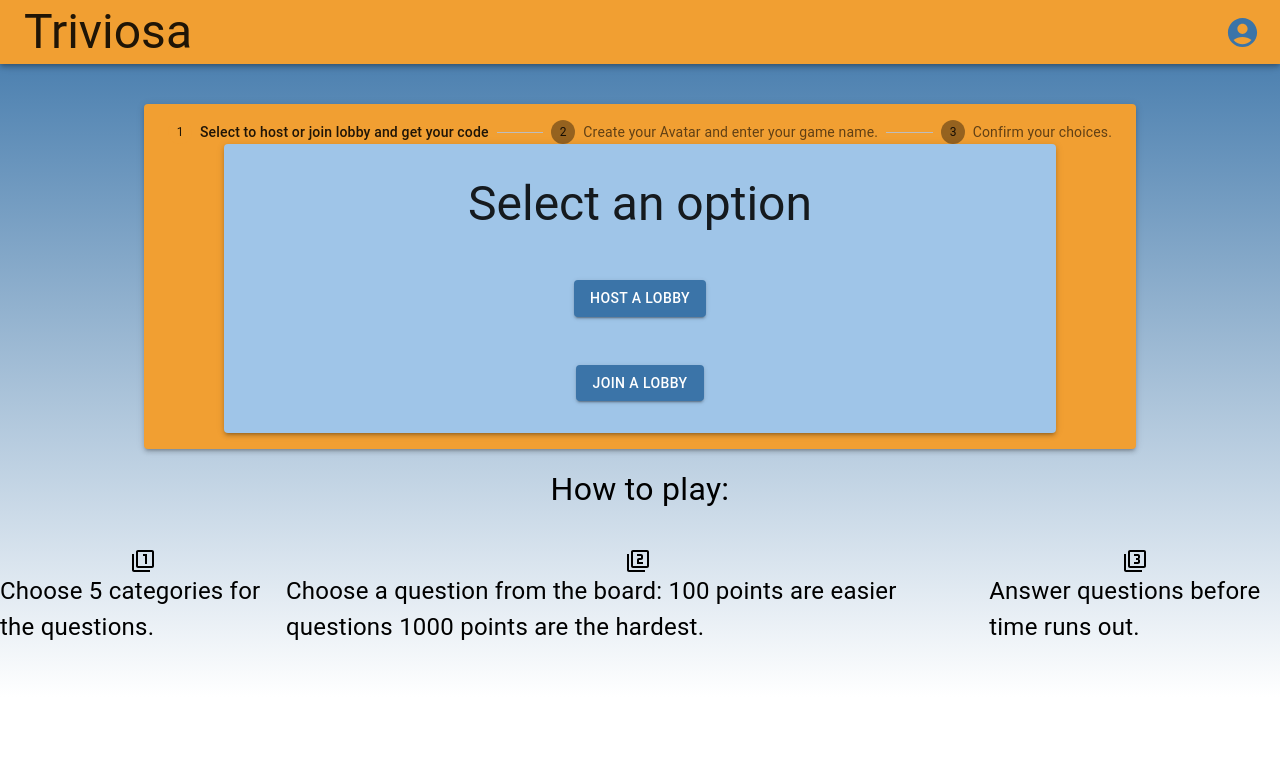
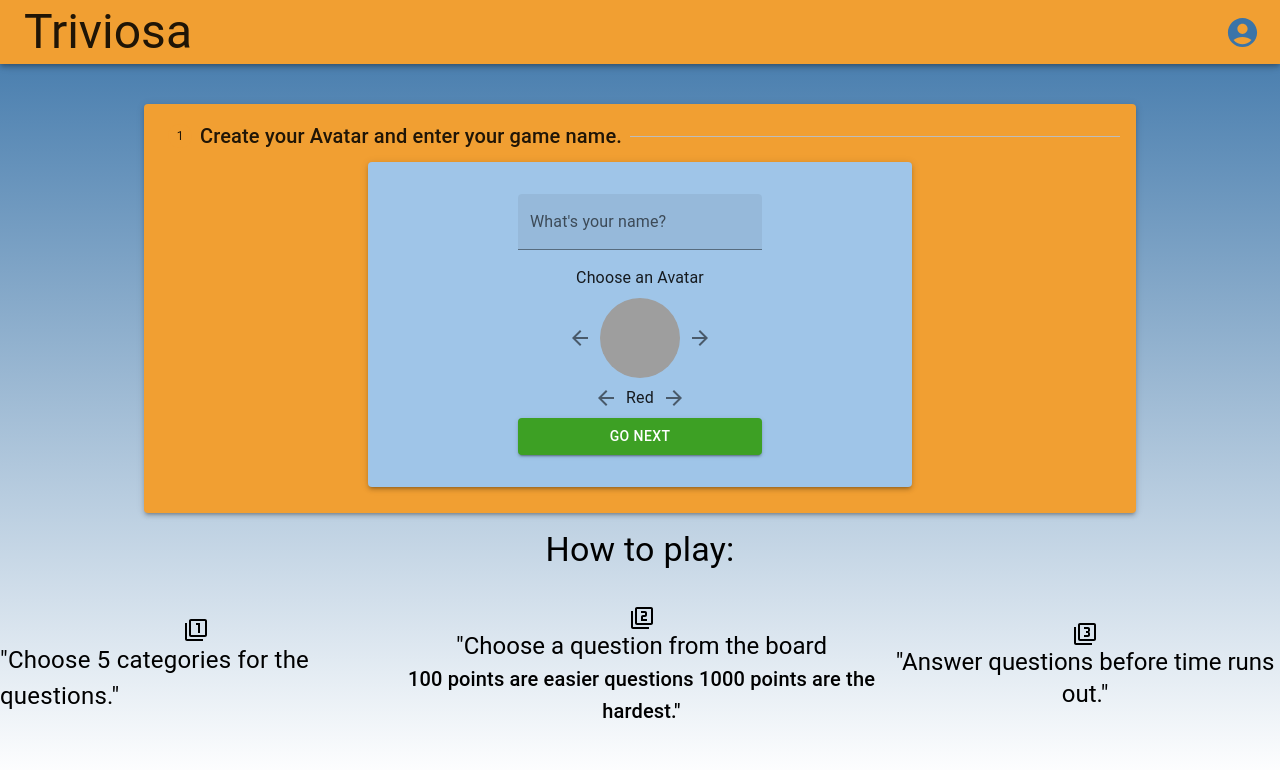
Before and after one commit to The-Older-Ones/frontend-project, a React (Create React App) app: page / in a window 1280 px wide. Shown: the top 770 px of the page. Built offline with nearby package versions, Linux system fonts and the light colour scheme; grey boxes are pictures that could not be loaded.

Commit message:
Design der Landing Page

```diff
--- a/src/components/landingPageComponents/LandingPage.js
+++ b/src/components/landingPageComponents/LandingPage.js
@@ -1,5 +1,5 @@
 import React from "react";
-import { Box, Typography, useTheme } from "@mui/material";
+import { Box, Typography, useTheme, Stack } from "@mui/material";
 import { Filter1, Filter2, Filter3 } from "@mui/icons-material";
 import Header from "./modularComponents/Header";
 import LobbyCreation from "./modularComponents/LobbyCreation";
@@ -59,12 +59,23 @@ function LandingPage() {
         <Header />
         <LobbyCreation />
         <Box style={howToPlayStyle}>
-          <Typography fontSize={"2rem"}>How to play:</Typography>
+          <Typography variant="h4">How to play:</Typography>
           <ul style={howToPlayListStyle}>
             {[
-              "Choose 5 categories for the questions.",
-              "Choose a question from the board: 100 points are easier questions 1000 points are the hardest.",
-              "Answer questions before time runs out.",
+              <Typography variant="5" style={{ textAlign: "center", justifyContent: "center" }}>
+                "Choose 5 categories for the questions."
+              </Typography>,
+              <Stack direction="column">
+                <Typography variant="h5" style={{ textAlign: "center", justifyContent: "center" }}>
+                  "Choose a question from the board
+                </Typography>
+                <Typography variant="h6" style={{ textAlign: "center", justifyContent: "center" }}>
+                  100 points are easier questions 1000 points are the hardest."
+                </Typography>
+              </Stack>,
+              <Typography variant="h5" style={{ textAlign: "center", justifyContent: "center" }}>
+                "Answer questions before time runs out."
+              </Typography>
             ].map((text, index) => (
               <li key={index} style={listItemStyle}>
                 {numberedIcons[index]}
--- a/src/components/landingPageComponents/modularComponents/LobbyCreation.js
+++ b/src/components/landingPageComponents/modularComponents/LobbyCreation.js
@@ -21,9 +21,9 @@ function LobbyCreation() {
   const getStepContent = (switchIndex) => {
     switch (switchIndex) {
       case 0:
+        return <CreateAvatar />;
+      case 1:
         return <LobbyChoice />;
-      case 1:
-        return <CreateAvatar />;
       case 2:
         return <ConfirmLobby />;
       default:
@@ -41,28 +41,40 @@ function LobbyCreation() {
         flexDirection: "column",
         padding: theme.spacing(2),
         width: "75%",
+        height: "75%",
         backgroundColor: theme.palette.primary.main,
         borderRadius: "4px",
       }}
     >
       <Box id="lobbyCreation">
-        <Stepper activeStep={activeStep}>
-          <Step key={0}>
+        <Stepper activeStep={activeStep} >
+          <Step key={0} style={{ display: activeStep === 0 ? "block" : "none" }}>
             <StepLabel>
-              Select to host or join lobby and get your code
+              <Typography variant="h6">
+                Create your Avatar and enter your game name.
+              </Typography>
             </StepLabel>
           </Step>
-          <Step key={1}>
-            <StepLabel>Create your Avatar and enter your game name.</StepLabel>
+          <Step key={1} style={{ display: activeStep === 1 ? "block" : "none" }}>
+            <StepLabel>
+            <Typography variant="h6">
+              Select to host or join lobby and get your code
+              </Typography>
+            </StepLabel>
           </Step>
-          <Step key={2} last>
-            <StepLabel>Confirm your choices.</StepLabel>
+          <Step key={2} last style={{ display: activeStep === 2 ? "block" : "none" }}>
+            <StepLabel>
+            <Typography variant="h6">
+              Confirm your choices.
+              </Typography>
+              </StepLabel>
           </Step>
         </Stepper>
         <Box sx={{ display: "flex", justifyContent: "center" }}>
           {getStepContent(activeStep)}
         </Box>
       </Box>
+
     </Paper>
   );
 }
--- a/src/components/landingPageComponents/modularComponents/stepper/ConfirmLobby.js
+++ b/src/components/landingPageComponents/modularComponents/stepper/ConfirmLobby.js
@@ -1,36 +1,62 @@
 import React from "react";
-import { Typography, Box, Button } from "@mui/material";
+import { Typography, Box, Button, Stack, Paper, useTheme, Avatar } from "@mui/material";
 import { setActiveStep } from "../../../../store/slices/landingPageSlices/lobbySlice";
 import { useDispatch, useSelector } from "react-redux";
 
 function ConfirmLobby() {
   const dispatch = useDispatch();
+  const theme = useTheme()
   const { activeStep } = useSelector((state) => state.lobby);
 
   return (
+    <Paper
+      elevation={3}
+      style={{
+        my: theme.spacing(2),
+        padding: "32px",
+        width: "50%",
+        height: "50%",
+        backgroundColor: theme.palette.secondary.light,
+        borderRadius: "4px",
+        margin: "10px"
+      }}>
       <Box
         id="confirmLobby"
         display={"flex"}
         flexDirection={"column"}
         alignItems={"center"}
-      justifyContent={"center"}
+        gap={theme.spacing(3)}
       >
-      <Typography variant="h1" color="initial">
+        <Typography variant="h4" color="initial">
           Confirm your choice
         </Typography>
+        <Typography variant="h6">
+          NAME
+        </Typography>
+        <Typography variant="h6">
+          Lobby:
+        </Typography>
+        <Avatar
+          alt="avatar"
+          // src={avatars[0]}
+          sx={{ width: 80, height: 80 }}
+        />
         <Box>
+          <Stack spacing={2} direction="row">
             <Button
               variant="contained"
-          color="secondary"
+              color="error"
               onClick={() => dispatch(setActiveStep(activeStep - 1))}
             >
               Go Back
             </Button>
-        <Button variant="contained" color="secondary">
+            <Button variant="contained" color="success">
               Confirm
             </Button>
+          </Stack>
         </Box>
       </Box>
+    </Paper>
   );
 }
 
--- a/src/components/landingPageComponents/modularComponents/stepper/CreateAvatar.js
+++ b/src/components/landingPageComponents/modularComponents/stepper/CreateAvatar.js
@@ -9,6 +9,7 @@ import {
   useTheme,
   FormControl,
   Button,
+  Stack
 } from "@mui/material";
 
 import {
@@ -42,16 +43,24 @@ function CreateAvatar() {
     <Paper
       elevation={3}
       style={{
-        display: "flex",
-        flexDirection: "column",
-        alignItems: "center",
+        // display: "flex",
+        // flexDirection: "column",
+        // alignItems: "center",
         padding: "32px",
-        width: "25%",
-        backgroundColor: theme.palette.primary.main,
+        width: "50%",
+        height: "75%",
+        backgroundColor: theme.palette.secondary.light,
         borderRadius: "4px",
+        margin: "10px"
       }}
     >
-      <Box id="createAvatar">
+      <Box
+        id="createAvatar"
+        display={"flex"}
+        flexDirection={"column"}
+        alignItems={"center"}
+        // gap={theme.spacing(6)}
+        >
         <FormControl>
           <TextField
             label={user ? "" : "What's your name?"}
@@ -62,6 +71,7 @@ function CreateAvatar() {
             placeholder={user ? user.user : ""}
             onChange={(e) => dispatch(setIGN(e.target.value))}
           />
+          <Stack alignItems="center">
           <Typography style={{ marginTop: "16px", marginBottom: "8px" }}>
             Choose an Avatar
           </Typography>
@@ -87,21 +97,17 @@ function CreateAvatar() {
               <ArrowForward />
             </IconButton>
           </Box>
+          </Stack>
           <Box>
+          <Stack spacing={2}>
             <Button
               variant="contained"
-              color="secondary"
-              onClick={() => dispatch(setActiveStep(activeStep - 1))}
-            >
-              Go Back
-            </Button>
-            <Button
-              variant="contained"
-              color="secondary"
+              color="success"
               onClick={() => dispatch(setActiveStep(activeStep + 1))}
             >
               Go Next
             </Button>
+            </Stack>
           </Box>
         </FormControl>
       </Box>
--- a/src/components/landingPageComponents/modularComponents/stepper/LobbyChoice.js
+++ b/src/components/landingPageComponents/modularComponents/stepper/LobbyChoice.js
@@ -6,6 +6,7 @@ import {
   Button,
   useTheme,
   TextField,
+  Stack
 } from "@mui/material";
 import { useDispatch, useSelector } from "react-redux";
 import {
@@ -31,16 +32,15 @@ function LobbyChoice() {
     <Paper
       elevation={3}
       style={{
-        // display: "flex",
-        // flexDirection: "column",
-        // alignItems: "center",
         my: theme.spacing(2),
         padding: "32px",
-        width: "80%",
+        width: "50%",
+        height: "75%",
         backgroundColor: theme.palette.secondary.light,
         borderRadius: "4px",
+        margin: "10px"
       }}
-    >
+      >
       {!lobbySelection && (
         <Box
           id="chooseLobby"
@@ -49,9 +49,10 @@ function LobbyChoice() {
           alignItems={"center"}
           gap={theme.spacing(6)}
         >
-          <Typography variant="h3" component={"h1"} color="textPrimary">
+          <Typography variant="h4" component={"h1"} color="textPrimary">
             Select an option
           </Typography>
+          <Stack spacing={2} direction="column">
           <Button
             variant="contained"
             color="secondary"
@@ -66,6 +67,14 @@ function LobbyChoice() {
           >
             Join a lobby
           </Button>
+          <Button
+            variant="contained"
+            color="error"
+            onClick={() => dispatch(setActiveStep(activeStep - 1))}
+          >
+            Go Back
+          </Button>
+          </Stack>
         </Box>
       )}
 
@@ -77,17 +86,22 @@ function LobbyChoice() {
           alignItems={"center"}
           gap={theme.spacing(6)}
         >
-          <Typography variant="h4" color="initial">
-            Here is your lobby code. Share it with other people who want to join
-            your lobby!
+          <Stack spacing={1} direction="column">
+          <Typography variant="h4" color="initial" align="center">
+            Here is your lobby code.
+            </Typography>
+            <Typography variant="h6" color="initial" align="center">
+            Share it to let people join your lobby!
           </Typography>
+          </Stack>
           <Typography variant="p" color="initial">
             Dummy Code
           </Typography>
           <Box>
+            <Stack spacing={2} direction="row">
             <Button
               variant="contained"
-              color="secondary"
+              color="error"
               onClick={() => dispatch(setLobbySelection(false))}
             >
               Go Back
@@ -99,6 +113,7 @@ function LobbyChoice() {
             >
               Next Step
             </Button>
+            </Stack>
           </Box>
         </Box>
       )}
@@ -120,9 +135,10 @@ function LobbyChoice() {
             onChange={(e) => setLobbyCode(e.target.value)}
           />
           <Box>
+          <Stack spacing={2} direction="row">
             <Button
               variant="contained"
-              color="secondary"
+              color="error"
               onClick={() => dispatch(setLobbySelection(false))}
             >
               Go Back
@@ -134,6 +150,7 @@ function LobbyChoice() {
             >
               Next step
             </Button>
+            </Stack>
           </Box>
         </Box>
       )}
```
Lines whose indentation alone changed are shown as unchanged.
